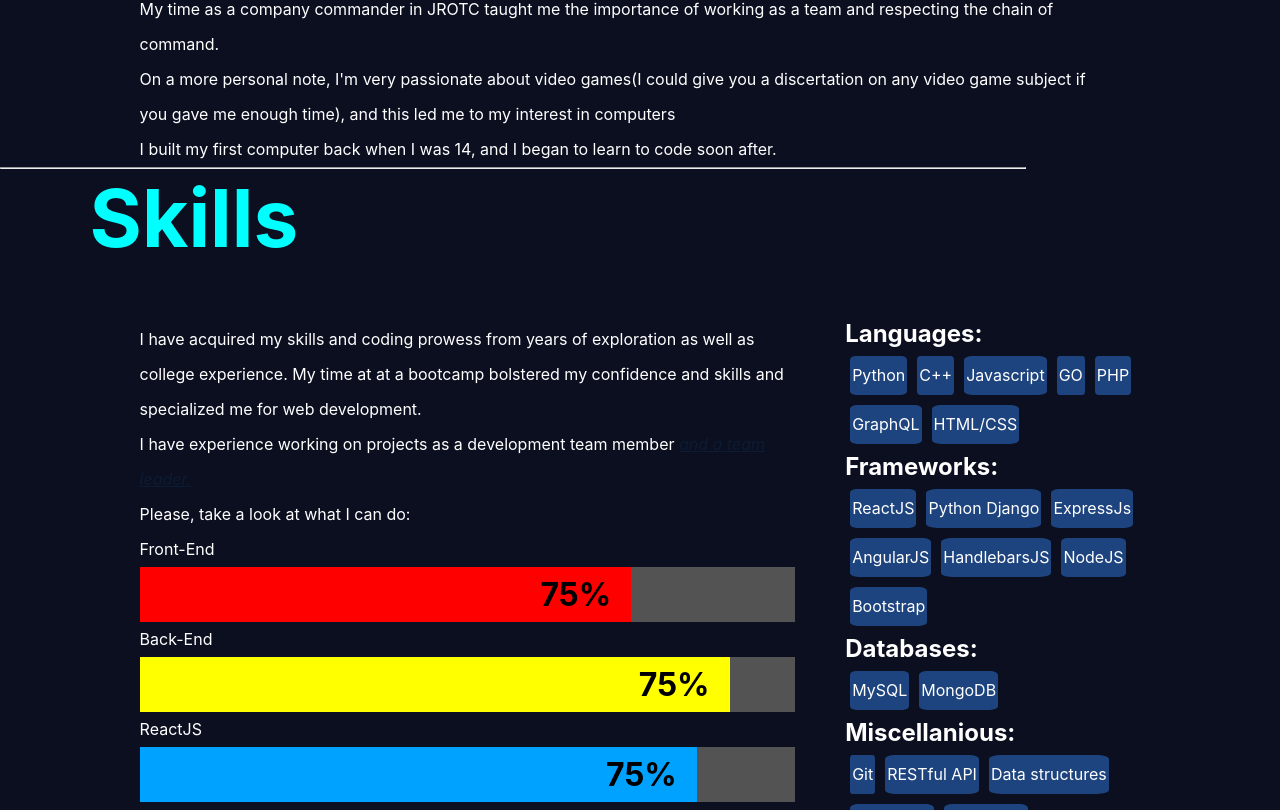
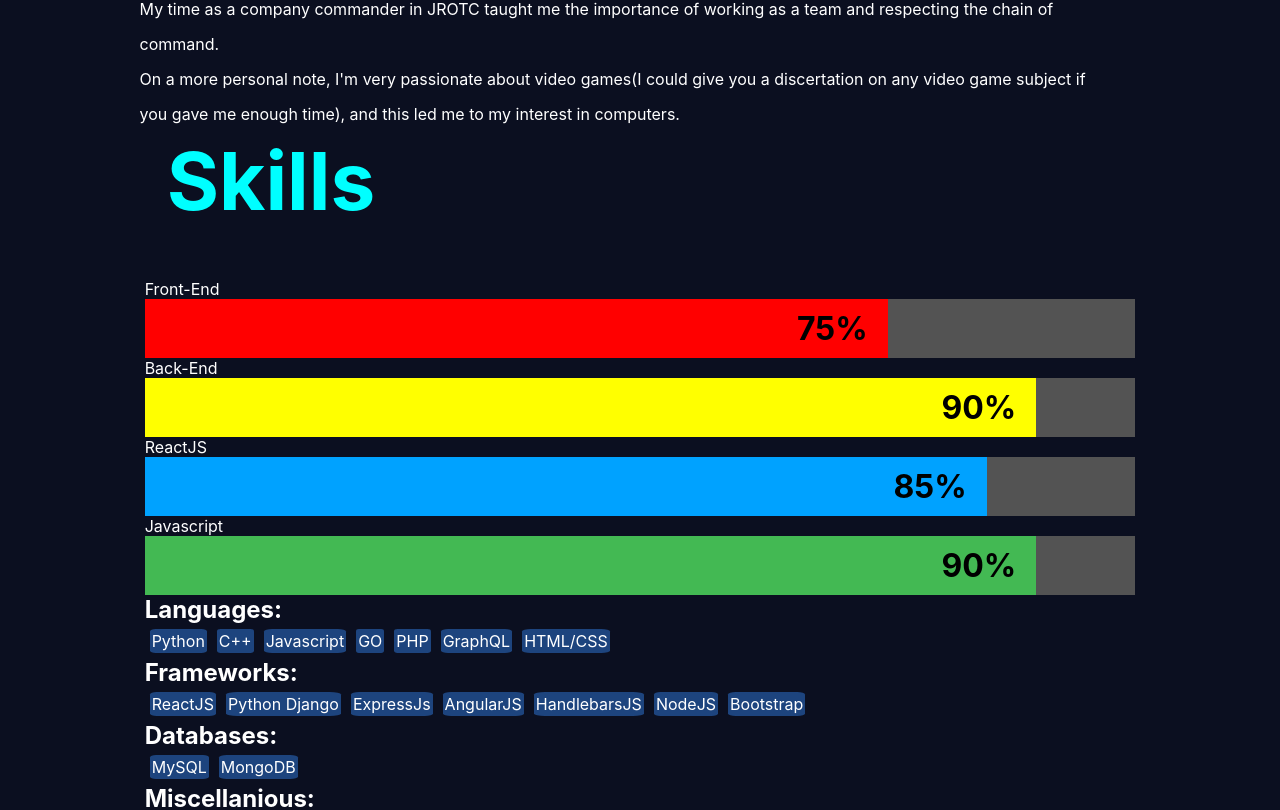
Before and after one commit to AWSMProdigy/updated-portfolio, a React (Create React App) app in the folder my-portfolio/: page / in a window 1280 px wide. Shown: the part 870-1680 px from the top of the page. Built offline with nearby package versions, Linux system fonts and the light colour scheme.

Commit message:
Cleaned up skills section, removed unnecessary fluff

```diff
--- a/my-portfolio/src/App.css
+++ b/my-portfolio/src/App.css
@@ -162,6 +162,7 @@ nav{
 }
 
 .pageTitle{
+  margin-left: 7%;
   text-align: left;
   color:aqua;
   width: 40%;
@@ -240,6 +241,10 @@ nav{
   background-color: rgb(83, 83, 83); /* Grey background */
 }
 
+.skillBarContainer{
+  width: 90%;
+}
+
 .skillBar{
   text-align: right; /* Right-align text */
   padding-top: 10px; /* Add top padding */
@@ -311,6 +316,7 @@ nav{
 }
 
 .Skills{
+  flex-direction: column;
   margin-left: 7%;
   margin-right:7%;
 }
@@ -318,6 +324,7 @@ nav{
 
 .skillList{
   list-style: none;
+  width: 90%;
 }
 
 .skillList li{
@@ -366,7 +373,6 @@ nav{
   box-shadow: 3px -4px;
 }
 
-
 @media (max-width:800px){
 
   .mob-btn{
@@ -379,7 +385,7 @@ nav{
   }
 
   .nav-links-mobile{
-    position: absolute;
+    position: fixed;
     top: 50px;
     width: 100%;
     text-align: center;
--- a/my-portfolio/src/App.js
+++ b/my-portfolio/src/App.js
@@ -4,45 +4,45 @@ import React, { useState } from "react";
 
 function App() {
 
-  window.addEventListener('load', (event) => {
-    let imgBox = document.querySelector('.imgBox');
-    let mouse = document.querySelector('.mouse');
-    let hovered = false;
-    let revealed = false;
+  // window.addEventListener('load', (event) => {
+  //   let imgBox = document.querySelector('.imgBox');
+  //   let mouse = document.querySelector('.mouse');
+  //   let hovered = false;
+  //   let revealed = false;
 
-    const lightPortrait = () =>{
-      revealed = true;
-      mouse.style.transition = `all .5s ease-in-out`;
-      mouse.style.clipPath = `circle(100%)`;
-    }
+  //   const lightPortrait = () =>{
+  //     revealed = true;
+  //     mouse.style.transition = `all .5s ease-in-out`;
+  //     mouse.style.clipPath = `circle(100%)`;
+  //   }
 
-    imgBox.addEventListener('mousemove', (e) => {
-    if(!hovered){
-      window.setTimeout(lightPortrait, 3000);
-      hovered = true;
-    }
-    if(revealed){
-      return;
-    }
-    mouse.style.clipPath =
-      `circle(10em at ${e.offsetX}px ${e.offsetY}px)`;
-  });
+  //   imgBox.addEventListener('mousemove', (e) => {
+  //   if(!hovered){
+  //     window.setTimeout(lightPortrait, 3000);
+  //     hovered = true;
+  //   }
+  //   if(revealed){
+  //     return;
+  //   }
+  //   mouse.style.clipPath =
+  //     `circle(10em at ${e.offsetX}px ${e.offsetY}px)`;
+  // });
 
-  const scrollDecrypt = () =>{
-    let element = document.getElementById("secondTitle"),
-        elemRect = element.getBoundingClientRect();
-    if(elemRect.top >= 0 &&
-      elemRect.left >= 0 &&
-      elemRect.bottom <= (window.innerHeight || document.documentElement.clientHeight) &&
-      elemRect.right <= (window.innerWidth || document.documentElement.clientWidth)){
-      document.getElementById("pageContainer").removeEventListener('scroll', scrollDecrypt);
-      let originalValue = ["I told you I'd find you"];
-      decryptWord([element], originalValue);
-    }
-  }
+  // const scrollDecrypt = () =>{
+  //   let element = document.getElementById("secondTitle"),
+  //       elemRect = element.getBoundingClientRect();
+  //   if(elemRect.top >= 0 &&
+  //     elemRect.left >= 0 &&
+  //     elemRect.bottom <= (window.innerHeight || document.documentElement.clientHeight) &&
+  //     elemRect.right <= (window.innerWidth || document.documentElement.clientWidth)){
+  //     document.getElementById("pageContainer").removeEventListener('scroll', scrollDecrypt);
+  //     let originalValue = ["I told you I'd find you"];
+  //     decryptWord([element], originalValue);
+  //   }
+  // }
 
-  // document.getElementById("pageContainer").addEventListener('scroll', scrollDecrypt, false);
-  })
+  // // document.getElementById("pageContainer").addEventListener('scroll', scrollDecrypt, false);
+  // })
 
 
   const [menu, setmenu] = useState("false");
@@ -61,7 +61,6 @@ function App() {
     for(let i = 0; i < wordArray.length; i++){
       let word = wordArray[i].innerHTML.split('');
       for(let j = 0; j < originalValues[i].length; j++){
-        console.log(j);
         if(word[j] === undefined){
           word += originalValues[i][j];
         }
@@ -111,9 +110,7 @@ function App() {
    const finishPageHelper = (element, originalValue) => {
     let word = element.innerHTML.split('');
     for(let i = 0; i < Math.max(originalValue.length, word.length); i++){
-      console.log(i);
       if(!originalValue[i]){
-        console.log("Popping");
         word.pop();
         break;
       }
@@ -195,8 +192,8 @@ function App() {
           <ul className={"nav-links"}>
             <a href="#Intro">Introduction</a>
             <a href="#About">About</a>
+            <a href="#Skills">Skills</a>
             <a href="#Projects">Projects</a>
-            <a href="#Skills">Skills</a>
             <a href="#Contact">Contact</a>
           </ul>
           <div className='mob-btn' onClick={showmenu}>
@@ -233,23 +230,16 @@ function App() {
             <p>The satisfaction and pride from perfecting a creation, whether it be a whole website or a single function, keeps me coming back to create more and more.</p>
             <p>I am motivated to fully commit myself to a team and a project and create something that lasts.</p>
             <p>My time as a company commander in JROTC taught me the importance of working as a team and respecting the chain of command.</p>
-            <p>On a more personal note, I'm very passionate about video games(I could give you a discertation on any video game subject if you gave me enough time), and this led me to my interest in computers</p>
-            <p>I built my first computer back when I was 14, and I began to learn to code soon after.</p>
+            <p>On a more personal note, I'm very passionate about video games(I could give you a discertation on any video game subject if you gave me enough time), and this led me to my interest in computers.</p>
           </div>
           {/* <img className='sidePic' alt="First computer" src={require('./images/me.jpg')}></img> */}
         </div>
       </div>
-      <hr></hr>
       <div className="Page Skills" id="Skills">
         <div className='pageTitle'>
           <h1>Skills</h1>
         </div>
-        <div className='pageText'>
-          <div className='pageTextCenter'>
-            <p>I have acquired my skills and coding prowess from years of exploration as well as college experience. My time at
-              at a bootcamp bolstered my confidence and skills and specialized me for web development.</p>
-            <p>I have experience working on projects as a development team member <a href='#Projects'>and a team leader.</a></p>
-            <p>Please, take a look at what I can do:</p>
+          <div className='skillBarContainer'>
             <span>Front-End</span>
             <div className='bar'>
               <div className='skillBar frontBar'>
@@ -259,19 +249,19 @@ function App() {
             <span>Back-End</span>
             <div className='bar'>
               <div className='skillBar backBar'>
-                <h1>75%</h1>
+                <h1>90%</h1>
               </div>
             </div>
             <span>ReactJS</span>
             <div className='bar'>
               <div className='skillBar reactBar'>
-                <h1>75%</h1>
+                <h1>85%</h1>
               </div>
             </div>
             <span>Javascript</span>
             <div className='bar'>
               <div className='skillBar javascriptBar'>
-                <h1>75%</h1>
+                <h1>90%</h1>
               </div>
             </div>
           </div>
@@ -319,14 +309,13 @@ function App() {
               </div>
             </div>
           </div>
-        </div>
       </div>
 
       <div className="Page Projects" id="Projects">
-      <div className='margins'>
           <div className='pageTitle'>
             <h1>My Work</h1>
           </div>
+          <div className='margins'>
           <div className='bigProject'>
             <div className='bigImage'>
               <img alt="Dangerous To Go Alone" src={require('./images/Dangerous.JPG')}></img>
```
